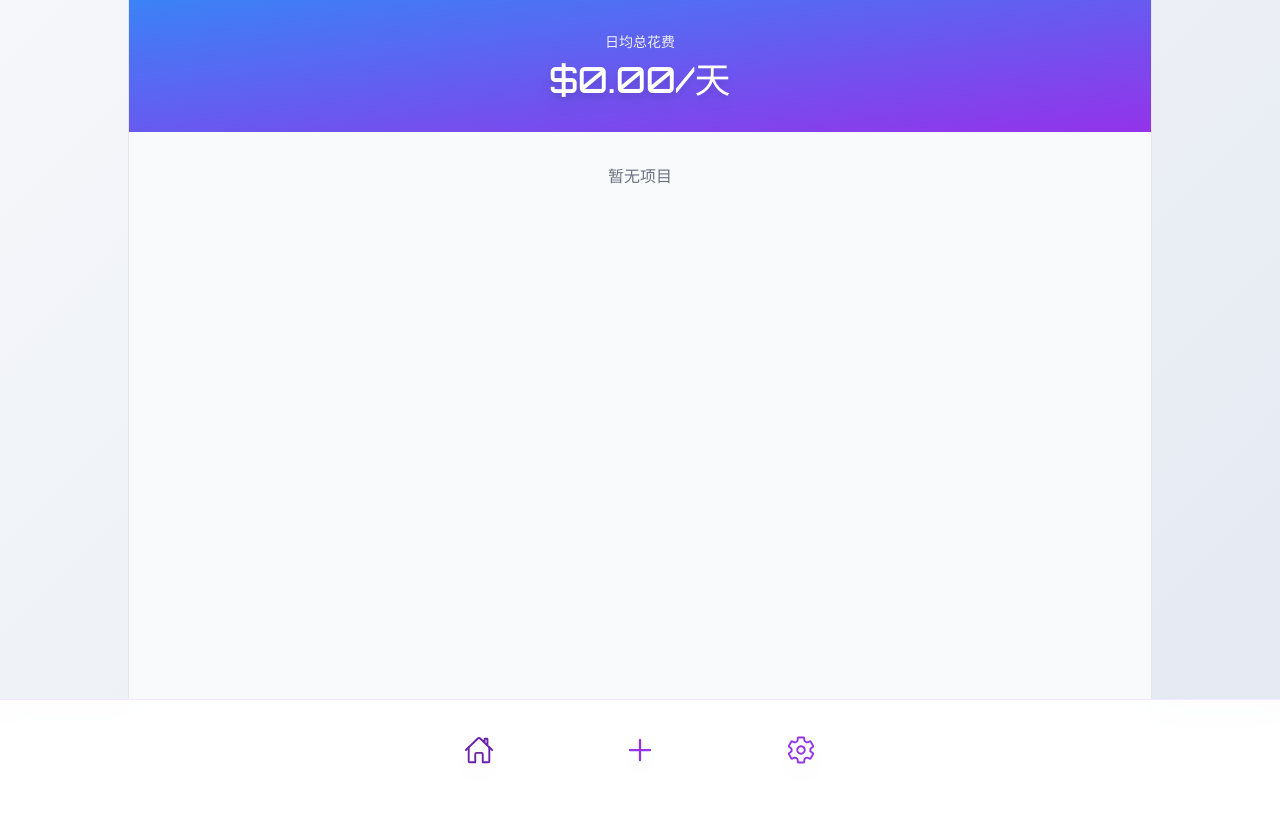
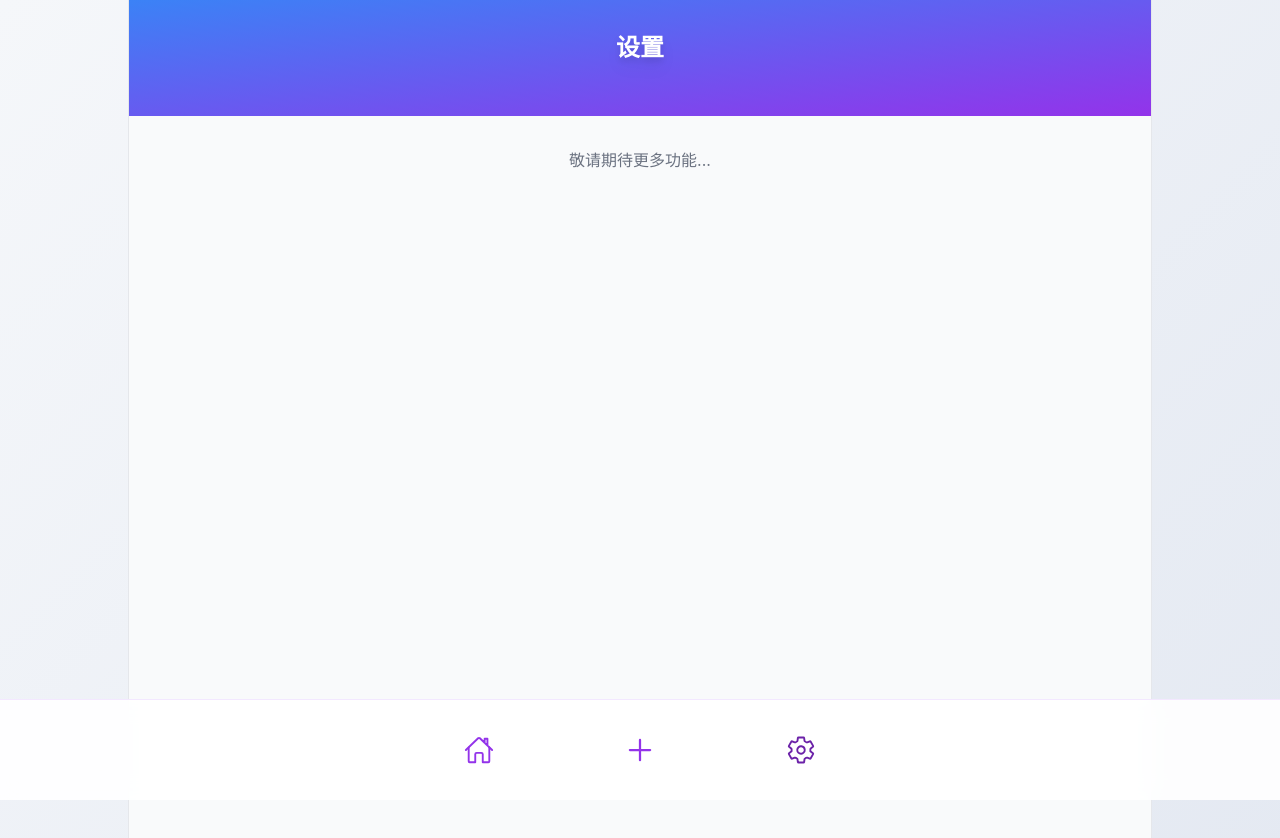
Before and after one commit to leoli-dev/cost-per-day, a React (Create React App) app: page /settings in a window 1280 px wide. Before the commit this address led to /. Shown: the top 838 px of the page. Before the commit the page ends 800 px from the top, so only its background shows below. Built offline with nearby package versions, Linux system fonts and the light colour scheme; the HTML template or start-up script is replaced by a standard one.

Commit message:
Add Settings page and update Footer navigation
- Create new Settings component with placeholder content
- Add /settings route to App.js
- Update Footer component to handle settings icon state and navigation

```diff
--- a/src/App.js
+++ b/src/App.js
@@ -1,6 +1,7 @@
 import { BrowserRouter as Router, Routes, Route, Navigate } from 'react-router-dom';
 import ItemList from './components/ItemList';
 import AddItem from './components/AddItem';
+import Settings from './components/Settings';
 import Footer from './components/Footer';
 
 function App() {
@@ -12,6 +13,7 @@ function App() {
             <Route path="/" element={<ItemList />} />
             <Route path="/add" element={<AddItem />} />
             <Route path="/edit" element={<AddItem />} />
+            <Route path="/settings" element={<Settings />} />
             <Route path="*" element={<Navigate to="/" replace />} />
           </Routes>
         </div>
--- a/src/components/Footer.js
+++ b/src/components/Footer.js
@@ -46,13 +46,13 @@ function Footer() {
         </button>
         <button
           className="relative p-5 group"
-          onClick={() => handleIconClick('settings')}
+          onClick={() => handleIconClick('settings', '/settings')}
         >
           <div className={`absolute inset-[8px] rounded-full transition-all duration-300
             ${activeIcon === 'settings' ? 'bg-purple-600 scale-100' : 'bg-transparent scale-50 opacity-0'}`}
           />
           <IoSettingsOutline className={`text-3xl relative z-10 transition-colors duration-300
-            ${activeIcon === 'settings' ? 'text-white' : 'text-purple-600 group-hover:text-purple-800'}`}
+            ${activeIcon === 'settings' ? 'text-white' : location.pathname === '/settings' ? 'text-purple-800' : 'text-purple-600 group-hover:text-purple-800'}`}
           />
         </button>
       </div>
--- /dev/null
+++ b/src/components/Settings.js
@@ -0,0 +1,21 @@
+import React from 'react';
+
+function Settings() {
+  return (
+    <div className="pb-20 min-h-screen">
+      {/* Header */}
+      <div className="bg-gradient-to-br from-blue-500 to-purple-600 px-4 py-8 mb-6">
+        <h1 className="text-2xl font-semibold text-white text-center drop-shadow-lg">
+          设置
+        </h1>
+      </div>
+
+      <div className="px-4">
+        {/* 设置内容将在这里添加 */}
+        <p className="text-center text-gray-500 mt-8">敬请期待更多功能...</p>
+      </div>
+    </div>
+  );
+}
+
+export default Settings;
```
